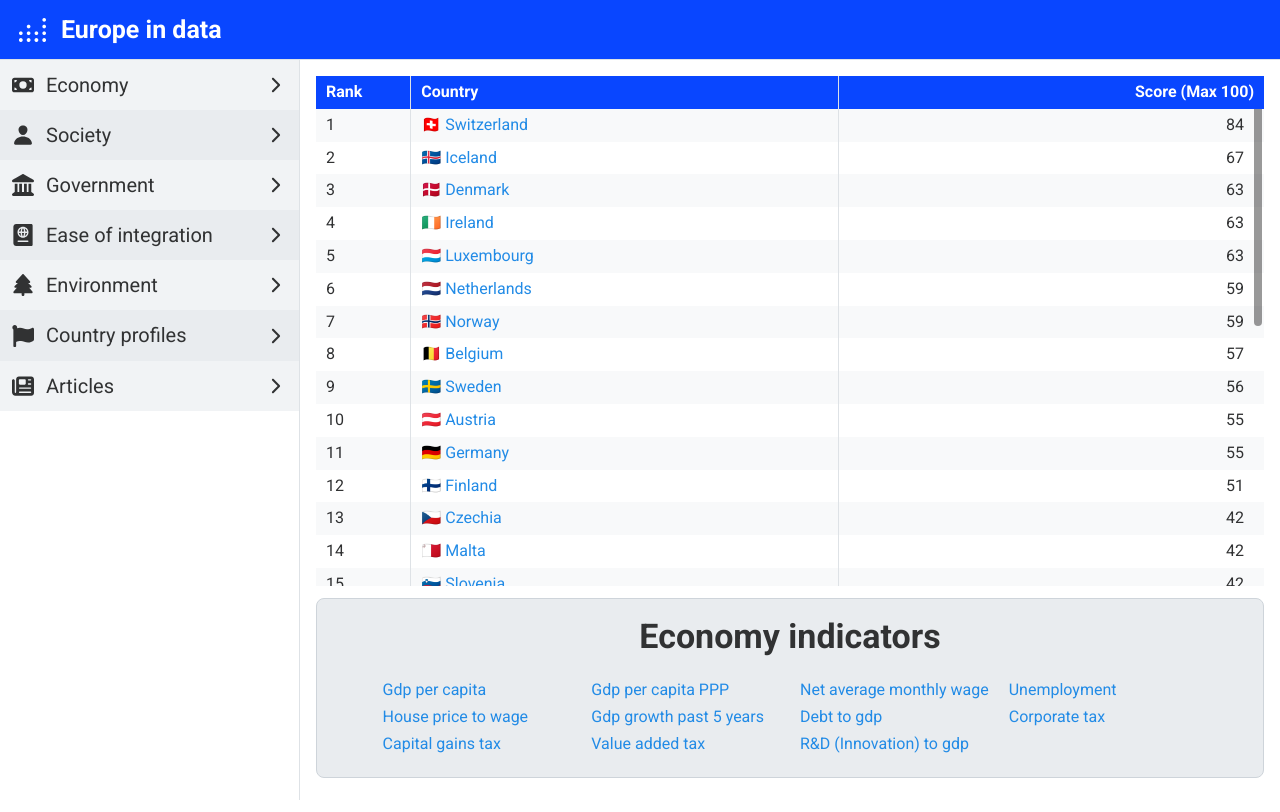
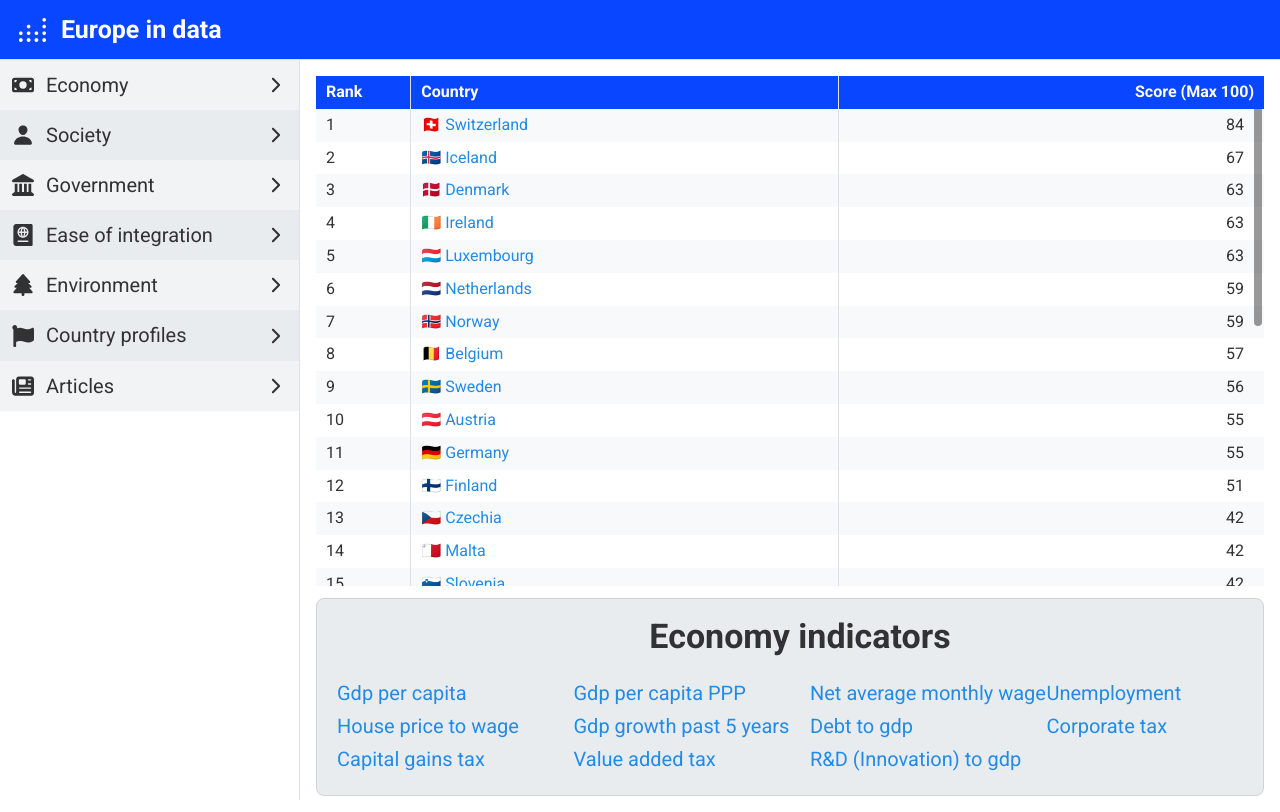
Before and after one commit to smravec/europe-in-data, a Next.js app: page /economy in a window 1280 px wide. Built offline with nearby package versions, Linux system fonts and the light colour scheme.

Commit message:
Polish inital pages, overall ranking

```diff
--- a/app/economy/page.tsx
+++ b/app/economy/page.tsx
@@ -22,24 +22,25 @@ export default function Economy(){
         style={{borderRadius: "8px"}}
         bd={"1px solid"  + theme.colors.gray[4]}
         mt={"sm"}
+        pl={"20px"}
         >
             <Title mb={"lg"}>Economy indicators</Title>
             <SimpleGrid
-            cols={{base: 2, sm:4}}
+            cols={{base: 1, sm:2 , md: 2, lg: 4}}
             verticalSpacing={"2px"}
             spacing={"20px"}
             >
-                <Anchor component={Link} href="/economy/gdp-per-capita">Gdp per capita</Anchor>
-                <Anchor component={Link} href="/economy/gdp-per-capita-ppp">Gdp per capita PPP</Anchor>
-                <Anchor component={Link} href="/economy/net-average-monthly-wage">Net average monthly wage</Anchor>
-                <Anchor component={Link} href="/economy/unemployment">Unemployment</Anchor>
-                <Anchor component={Link} href="/economy/house-price-to-wage">House price to wage</Anchor>
-                <Anchor component={Link} href="/economy/gdp-growth-past-5-years">Gdp growth past 5 years</Anchor>
-                <Anchor component={Link} href="/economy/debt-to-gdp">Debt to gdp</Anchor>
-                <Anchor component={Link} href="/economy/corporate-tax">Corporate tax</Anchor>
-                <Anchor component={Link} href="/economy/capital-gains-tax">Capital gains tax</Anchor>
-                <Anchor component={Link} href="/economy/value-added-tax">Value added tax</Anchor>
-                <Anchor component={Link} href="/economy/rd-innovation-to-gdp">R&D (Innovation) to gdp</Anchor>
+                <Anchor component={Link}  style={{fontSize: "20px", whiteSpace: "nowrap"}} href="/economy/gdp-per-capita">Gdp per capita</Anchor>
+                <Anchor component={Link}  style={{fontSize: "20px", whiteSpace: "nowrap"}} href="/economy/gdp-per-capita-ppp">Gdp per capita PPP</Anchor>
+                <Anchor component={Link}  style={{fontSize: "20px", whiteSpace: "nowrap"}} href="/economy/net-average-monthly-wage">Net average monthly wage</Anchor>
+                <Anchor component={Link}  style={{fontSize: "20px", whiteSpace: "nowrap"}} href="/economy/unemployment">Unemployment</Anchor>
+                <Anchor component={Link}  style={{fontSize: "20px", whiteSpace: "nowrap"}} href="/economy/house-price-to-wage">House price to wage</Anchor>
+                <Anchor component={Link}  style={{fontSize: "20px", whiteSpace: "nowrap"}} href="/economy/gdp-growth-past-5-years">Gdp growth past 5 years</Anchor>
+                <Anchor component={Link}  style={{fontSize: "20px", whiteSpace: "nowrap"}} href="/economy/debt-to-gdp">Debt to gdp</Anchor>
+                <Anchor component={Link}  style={{fontSize: "20px", whiteSpace: "nowrap"}} href="/economy/corporate-tax">Corporate tax</Anchor>
+                <Anchor component={Link}  style={{fontSize: "20px", whiteSpace: "nowrap"}} href="/economy/capital-gains-tax">Capital gains tax</Anchor>
+                <Anchor component={Link}  style={{fontSize: "20px", whiteSpace: "nowrap"}} href="/economy/value-added-tax">Value added tax</Anchor>
+                <Anchor component={Link}  style={{fontSize: "20px", whiteSpace: "nowrap"}} href="/economy/rd-innovation-to-gdp">R&D (Innovation) to gdp</Anchor>
             </SimpleGrid>
         </Flex>
         </>
--- a/app/page.tsx
+++ b/app/page.tsx
@@ -47,7 +47,6 @@ export default function Home(){
                 <Space h={"lg"}/>
 
                 <OwnScore Category={"Overall"} Order={"biggest"} Captions={"Based on society and economy indicators"} />
-
             </Flex>
 
             <Flex
```
Also changed, not shown: app/society/page.tsx (+11 -10 lines).
